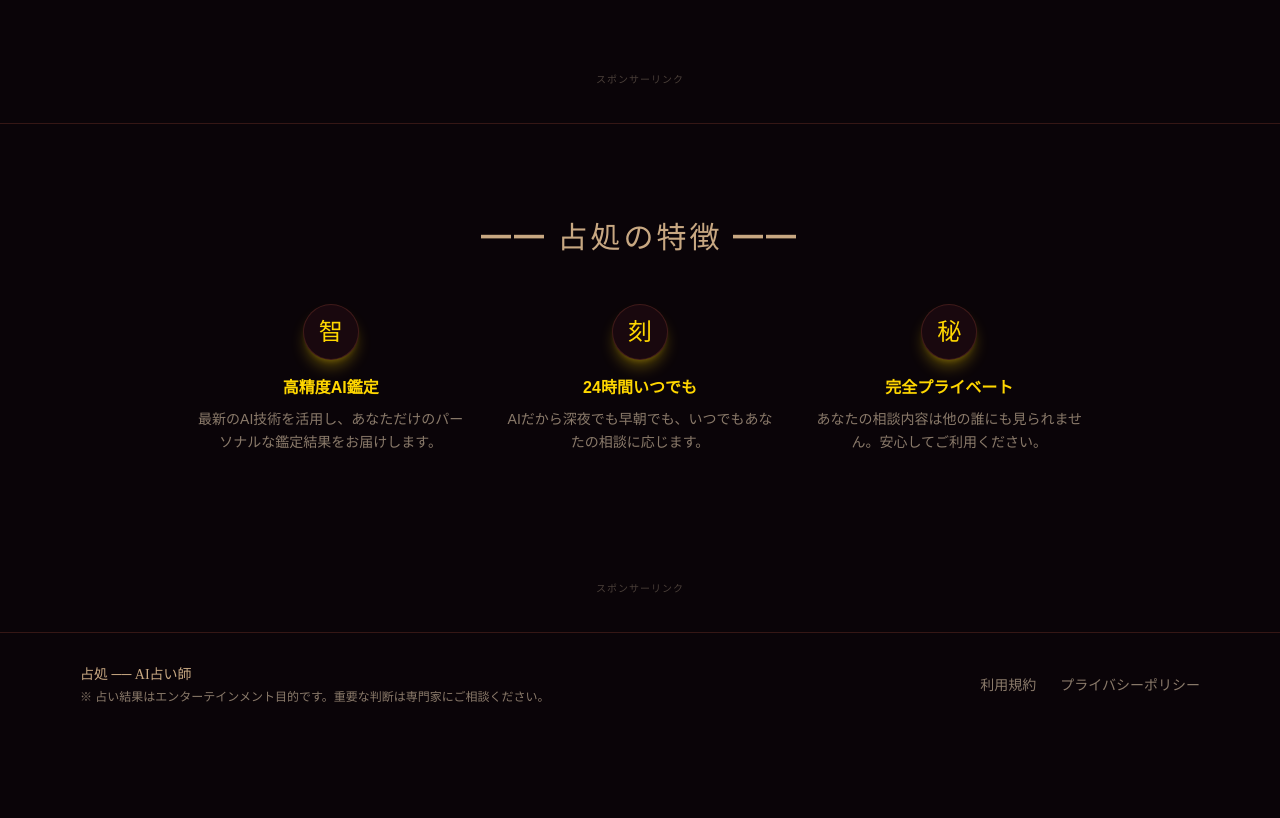
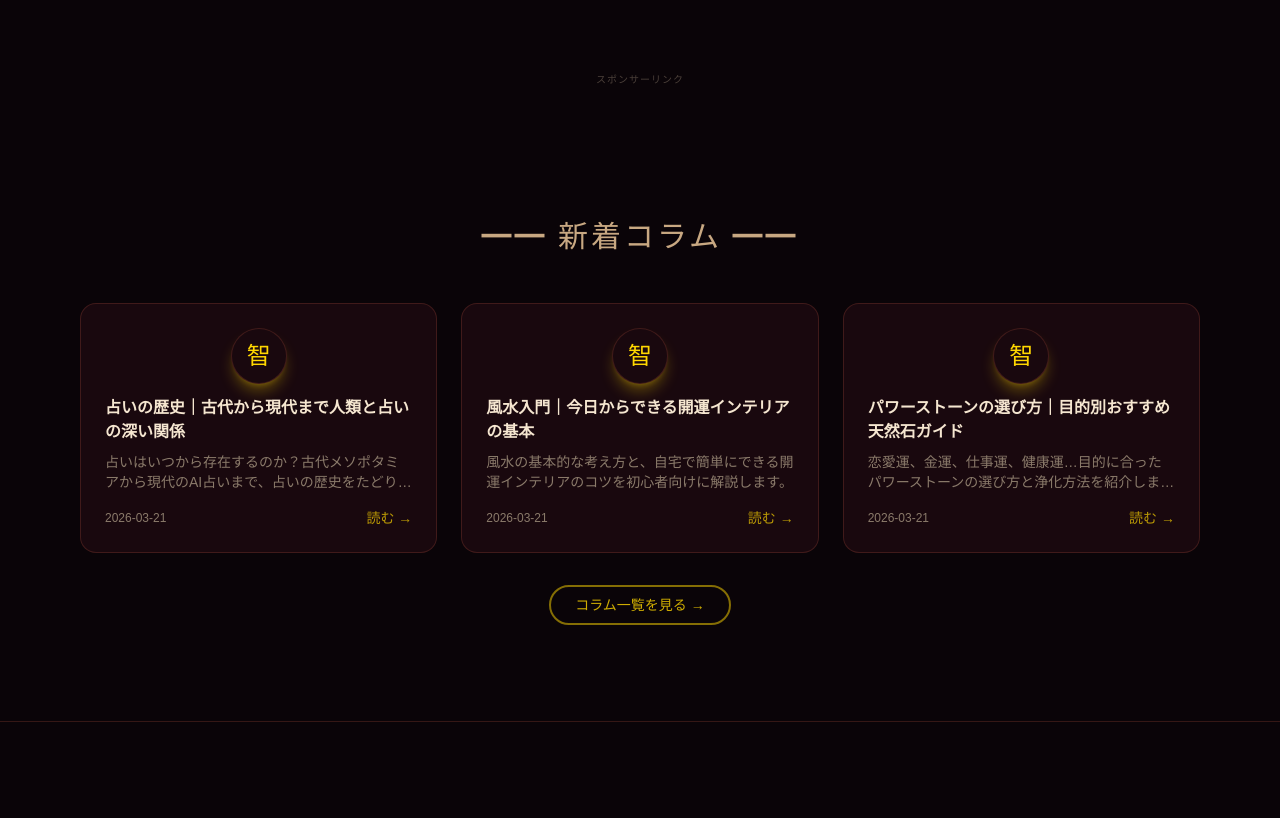
Before and after one commit to moumuri123123-sudo/ai-uranai, a Next.js app: page / in a window 1280 px wide. Shown: the part 1960-2778 px from the top of the page. Before the commit the page ends 2697 px from the top, so only its background shows below. Built offline with nearby package versions, Linux system fonts and the light colour scheme; no server answers; a web font is replaced by a local one.

Commit message:
Add latest blog articles section to top page
Co-Authored-By: Claude Opus 4.6 <noreply@anthropic.com>

```diff
--- a/src/app/page.tsx
+++ b/src/app/page.tsx
@@ -3,6 +3,7 @@ import AdBanner from "@/components/AdBanner";
 import FortuneIcon from "@/components/FortuneIcon";
 import DailyFortune from "@/components/DailyFortune";
 import { websiteJsonLd } from "@/lib/jsonld";
+import { blogArticles } from "@/lib/blog-data";
 
 export default function Home() {
   return (
@@ -166,6 +167,59 @@ export default function Home() {
       {/* 広告スペース */}
       <AdBanner slot="top-1" format="horizontal" />
 
+      {/* 新着コラム */}
+      <section className="mx-auto max-w-6xl px-4 py-16 sm:py-24">
+        <h2 className="font-yuji mb-12 text-center text-2xl tracking-widest text-warm sm:text-3xl">
+          ━━ 新着コラム ━━
+        </h2>
+
+        <div className="grid gap-6 sm:grid-cols-3">
+          {[...blogArticles]
+            .sort((a, b) => b.publishedAt.localeCompare(a.publishedAt))
+            .slice(0, 3)
+            .map((article) => (
+              <Link
+                key={article.slug}
+                href={`/blog/${article.slug}`}
+                className="group"
+              >
+                <div className="card-mystical flex h-full flex-col rounded-2xl border border-border bg-surface p-6">
+                  <div className="mb-3">
+                    {article.category !== "general" ? (
+                      <FortuneIcon type={article.category} size="md" />
+                    ) : (
+                      <FortuneIcon type="ai" size="md" />
+                    )}
+                  </div>
+                  <h3 className="mb-2 text-base font-bold text-foreground transition-colors group-hover:text-gold line-clamp-2">
+                    {article.title}
+                  </h3>
+                  <p className="mb-4 flex-1 text-sm text-muted line-clamp-2">
+                    {article.description}
+                  </p>
+                  <div className="flex items-center justify-between">
+                    <span className="text-xs text-muted">
+                      {article.publishedAt}
+                    </span>
+                    <span className="text-sm text-gold/70 group-hover:text-gold">
+                      読む &rarr;
+                    </span>
+                  </div>
+                </div>
+              </Link>
+            ))}
+        </div>
+
+        <div className="mt-8 text-center">
+          <Link
+            href="/blog"
+            className="inline-block rounded-full border-2 border-gold/50 bg-transparent px-6 py-2 text-sm text-gold/80 transition-all hover:border-gold hover:text-gold hover:bg-gold/5"
+          >
+            コラム一覧を見る &rarr;
+          </Link>
+        </div>
+      </section>
+
       {/* 特徴セクション */}
       <section className="border-t border-border bg-[#0a0408] px-4 py-16 sm:py-24">
         <div className="mx-auto max-w-4xl">
```
